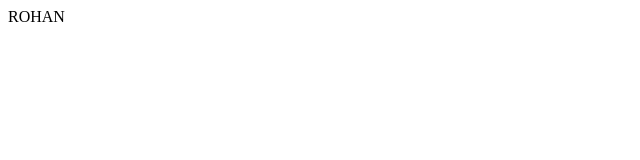
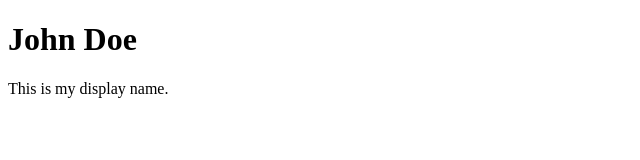
Before and after one commit to ROHAN-M-V/ROHAN-M-V.github.io, a plain HTML site: page main.html in a window 1280 px wide. Shown: the whole page, without its empty margins (0-640 px from the left). Drawn offline with Linux system fonts and the light colour scheme.

Commit message:
Revise HTML structure and add display name

```diff
--- a/main.html
+++ b/main.html
@@ -1,5 +1,12 @@
-<html>
-  <body>
-    ROHAN
-  </body>
+<!DOCTYPE html>
+<html lang="en">
+<head>
+    <meta charset="UTF-8">
+    <meta name="viewport" content="width=device-width, initial-scale=1.0">
+    <title>Display Name Example</title>
+</head>
+<body>
+    <h1>John Doe</h1>
+    <p>This is my display name.</p>
+</body>
 </html>
```
